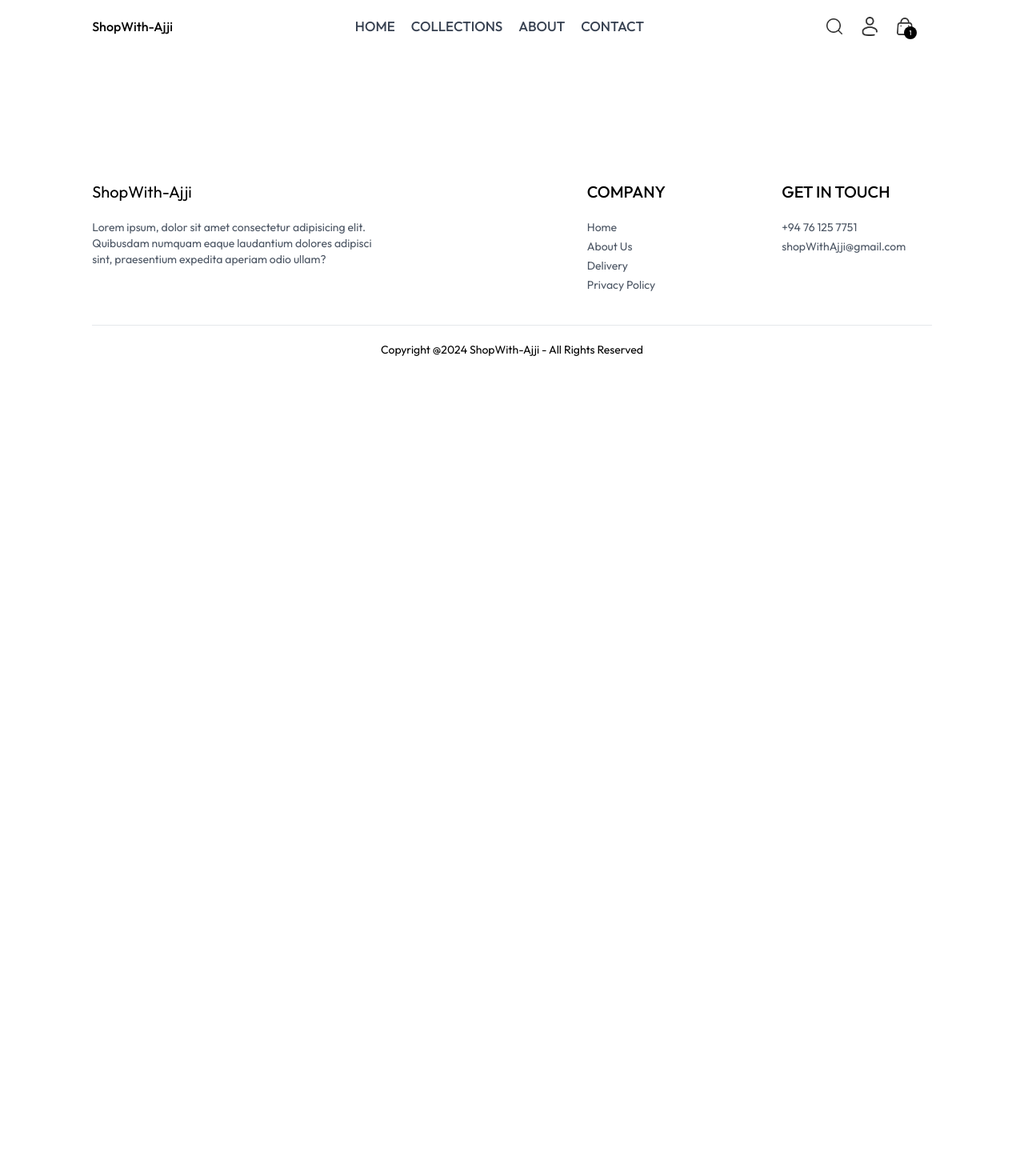
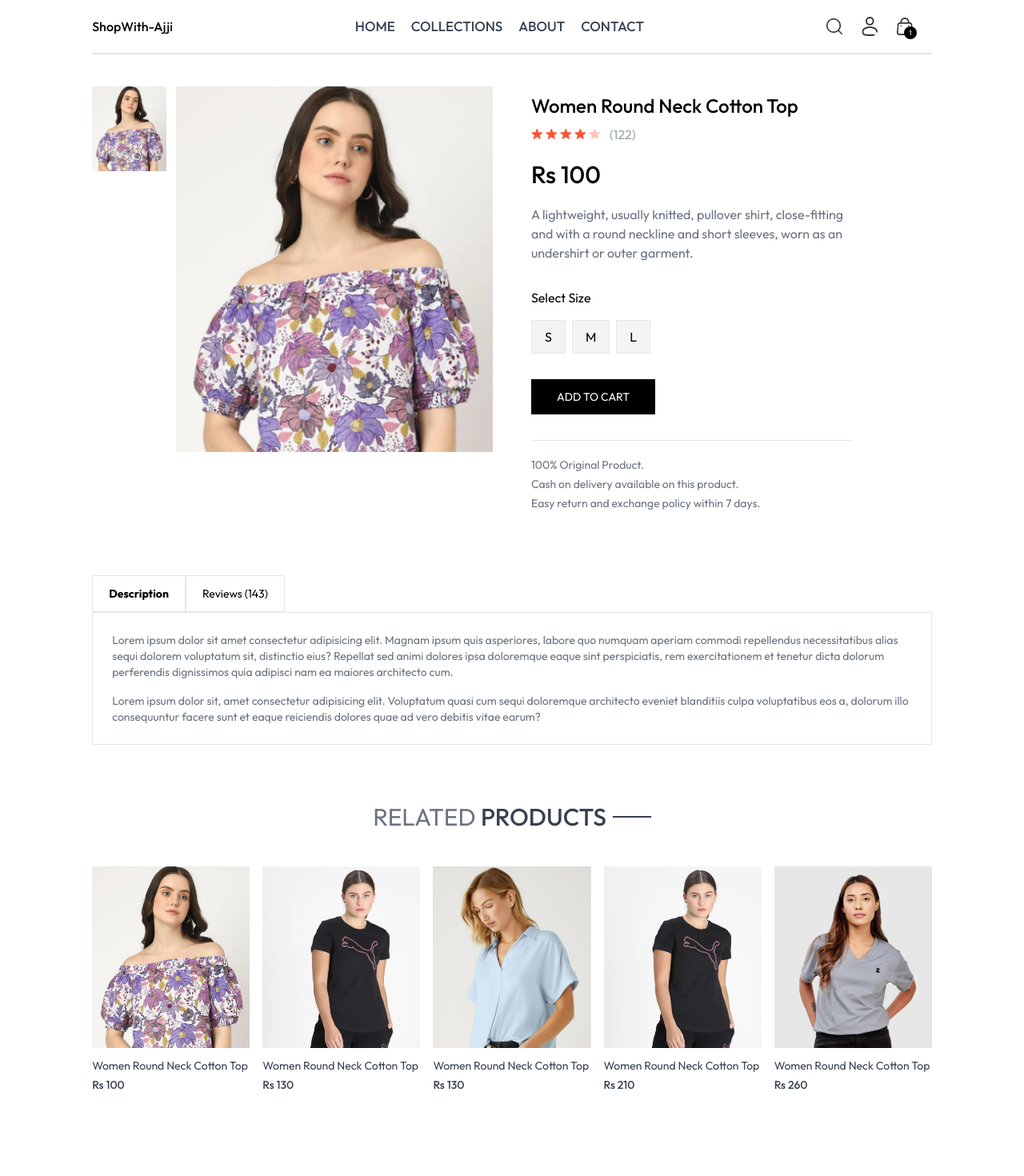
Before and after one commit to asjadahamed77/Shop-with-Ajji, a React (Create React App) app in the folder frontend/: page /product/aaaaa in a window 1280 px wide. Shown: the top 1470 px of the page at 80% size. Before the commit the page ends 800 px from the top, so only its background shows below. Built offline with nearby package versions, Linux system fonts and the light colour scheme.

Commit message:
Completed Product page

```diff
--- a/frontend/src/components/ProductItem.jsx
+++ b/frontend/src/components/ProductItem.jsx
@@ -4,7 +4,7 @@ import { Link } from 'react-router-dom'
 const ProductItem = ({id,image,name,price}) => {
     const {currency} = useContext(ShopContext)
   return (
-    <Link className='text-gray-700 cursor-pointer' to={`product/${id}`}>
+    <Link className='text-gray-700 cursor-pointer' to={`/product/${id}`}>
       <div className='overflow-hidden'>
         <img className='hover:scale-110 transition ease-in-out' src={image[0]} alt="" />
       </div>
--- /dev/null
+++ b/frontend/src/components/RelatedProducts.jsx
@@ -0,0 +1,34 @@
+import React, { useContext, useEffect, useState } from 'react'
+import { ShopContext } from '../context/ShopContext'
+import ProductItem from './ProductItem'
+import Title from './Title'
+
+const RelatedProducts = ({category,subCategory}) => {
+    const {products} = useContext(ShopContext)
+    const [related,setRelated] = useState([])
+    useEffect(()=>{
+        if(products.length>0){
+            let productsCopy = products.slice()
+            productsCopy = productsCopy.filter((item)=>category===item.category)
+            productsCopy = productsCopy.filter((item)=>subCategory===item.subCategory)
+            setRelated(productsCopy.slice(0,5))
+        }
+    },[products])
+  return (
+    <div className='my-10'>
+    <div className='text-center py-8 text-3xl'>
+      <Title text1={'RELATED'} text2={'PRODUCTS'} />
+    </div>
+    {/* Rendering Products */}
+    <div className='grid grid-cols-2 sm:grid-cols-3 md:grid-cols-4 lg:grid-cols-5 gap-4 gap-y-6'>
+      {
+          related.map((item,index)=>(
+              <ProductItem key={index} id={item._id} image={item.image} price={item.price} name={item.name}  />
+          ))
+      }
+    </div>
+  </div>
+  )
+}
+
+export default RelatedProducts
--- a/frontend/src/index.css
+++ b/frontend/src/index.css
@@ -12,3 +12,7 @@
     font-weight: 400;
     font-style: normal;
   }
+
+  ::-webkit-scrollbar{
+    display: none;
+  }
--- a/frontend/src/pages/Product.jsx
+++ b/frontend/src/pages/Product.jsx
@@ -1,11 +1,92 @@
-import React from 'react'
+import React, { useContext, useEffect, useState } from 'react'
+import { useParams } from 'react-router-dom'
+import { ShopContext } from '../context/ShopContext'
+import star_icon from '../assets/star_icon.png'
+import star_dull_icon from '../assets/star_dull_icon.png'
+import RelatedProducts from '../components/RelatedProducts'
+const Product = () => {
+  const {productId} =  useParams()
+  const {products, currency} = useContext(ShopContext)
+  const [productData,setProductData] = useState(null)
+  const [image,setImage] = useState('')
+  const [size,setSize] = useState('')
+  const fetchProductData = async ()=> {
+      products.map((item)=>{
+        if(item._id === productId){
+          setProductData(item)
+          setImage(item.image[0])
+          return null
+        }
+      })
+  }
 
-const Product = () => {
-  return (
-    <div>
-
+  useEffect(()=>{
+    fetchProductData()
+  },[productId,products])
+  return productData? (
+    <div className='border-t-2 pt-10 transition-opacity ease-in duration-500 opacity-100 '>
+      {/* Product Data */}
+      <div className='flex gap-12 sm:gap-12 flex-col sm:flex-row'>
+        {/* Product Images */}
+        <div className='flex-1 flex flex-col-reverse gap-3 sm:flex-row'>
+          <div className='flex sm:flex-col overflow-x-auto sm:overflow-y-scroll justify-between sm:justify-normal sm:w-[18.7%] w-full'>
+            {
+              productData.image.map((item,index)=>(
+                <img onClick={()=>setImage(item)} src={item} key={index} alt="ProductImage" className='w-[24%] sm:w-full sm:mb-3 flex-shrink-0 cursor-pointer' />
+              ))
+            }
+          </div>
+          <div className='w-full sm:w-[80%]'>
+            <img className='w-full h-auto' src={image} alt="" />
+          </div>
+        </div>
+        {/* Product Information */}
+        <div className='flex-1'>
+            <h1 className='font-medium text-2xl mt-2 '>{productData.name}</h1>
+            <div className='flex items-center gap-1 mt-2'>
+                <img src={star_icon} alt="" className="w-3.5" />
+                <img src={star_icon} alt="" className="w-3.5" />
+                <img src={star_icon} alt="" className="w-3.5" />
+                <img src={star_icon} alt="" className="w-3.5" />
+                <img src={star_dull_icon} alt="" className="w-3.5" />
+                <p className='pl-2 text-gray-400'>(122)</p>
+            </div>
+            <p className='mt-5 text-3xl font-medium'>{currency} {productData.price}</p>
+            <p className='mt-5 text-gray-500 md:w-4/5'>{productData.description}</p>
+            <div className='flex flex-col gap-4 my-8'>
+              <p>Select Size</p>
+              <div className='flex gap-2'>
+                  {
+                    productData.sizes.map((item,index)=>(
+                      <button onClick={()=>setSize(item)} className={`border py-2 px-4 bg-gray-100 ${item===size?'border-orange-500':''}`} key={index}>{item}</button>
+                    ))
+                  }
+              </div>
+            </div>
+            <button className='bg-black text-white px-8 py-3 text-sm active:bg-gray-700'>ADD TO CART</button>
+            <hr className='mt-8 sm:w-4/5' />
+            <div className='flex flex-col text-sm text-gray-500 mt-5 gap-1'>
+                  <p>100% Original Product.</p>
+                  <p>Cash on delivery available on this product.</p>
+                  <p>Easy return and exchange policy within 7 days.</p>
+            </div>
+        </div>
+      </div>
+      {/* Description and Review Section */}
+      <div className='mt-20'>
+                  <div className='flex'>
+                    <b className='border px-5 py-3 text-sm '>Description</b>
+                    <p className='border px-5 py-3 text-sm '>Reviews (143)</p>
+                  </div>
+                  <div className='flex flex-col gap-4 border px-6 py-6 text-sm text-gray-500'>
+                    <p>Lorem ipsum dolor sit amet consectetur adipisicing elit. Magnam ipsum quis asperiores, labore quo numquam aperiam commodi repellendus necessitatibus alias sequi dolorem voluptatum sit, distinctio eius? Repellat sed animi dolores ipsa doloremque eaque sint perspiciatis, rem exercitationem et tenetur dicta dolorum perferendis dignissimos quia adipisci nam ea maiores architecto cum.</p>
+                    <p>Lorem ipsum dolor sit, amet consectetur adipisicing elit. Voluptatum quasi cum sequi doloremque architecto eveniet blanditiis culpa voluptatibus eos a, dolorum illo consequuntur facere sunt et eaque reiciendis dolores quae ad vero debitis vitae earum?</p>
+                  </div>
+      </div>
+      {/* Display Related Products */}
+      <RelatedProducts category={productData.category} subCategory={productData.subCategory} />
     </div>
-  )
+  ) : <div className='opacity-0'></div>
 }
 
 export default Product
```
